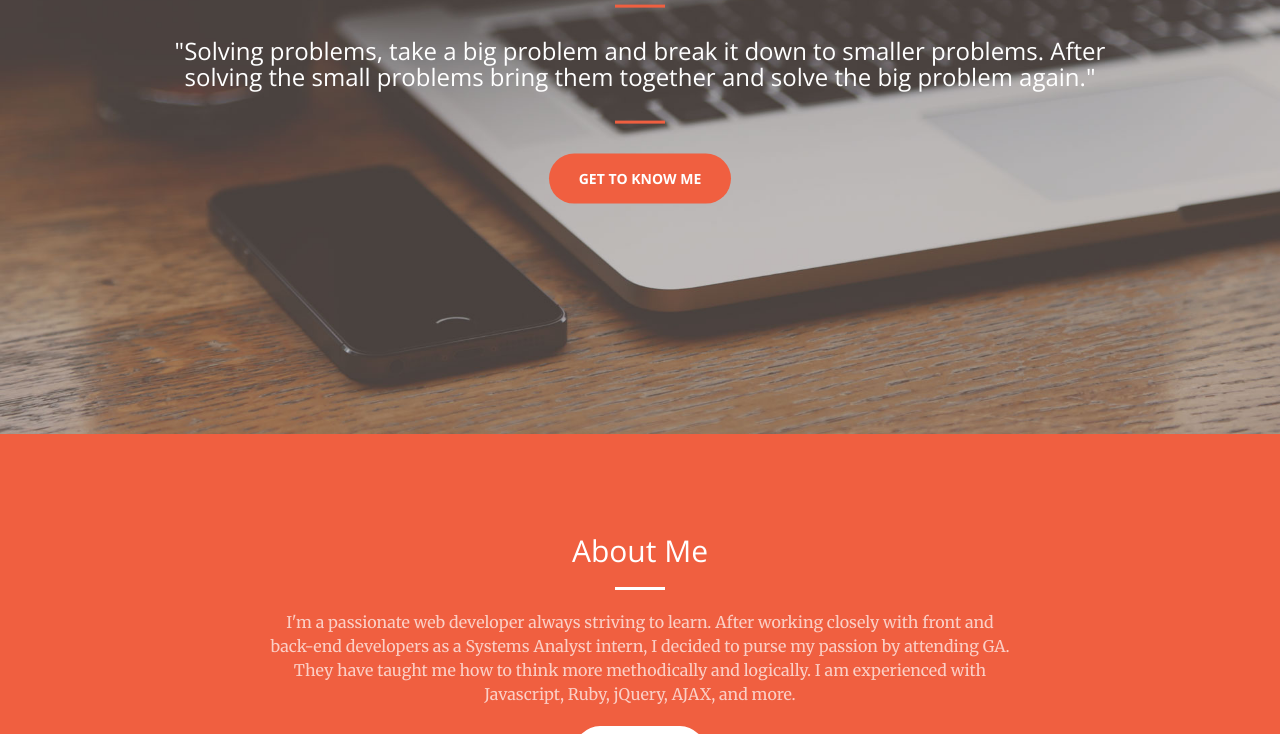
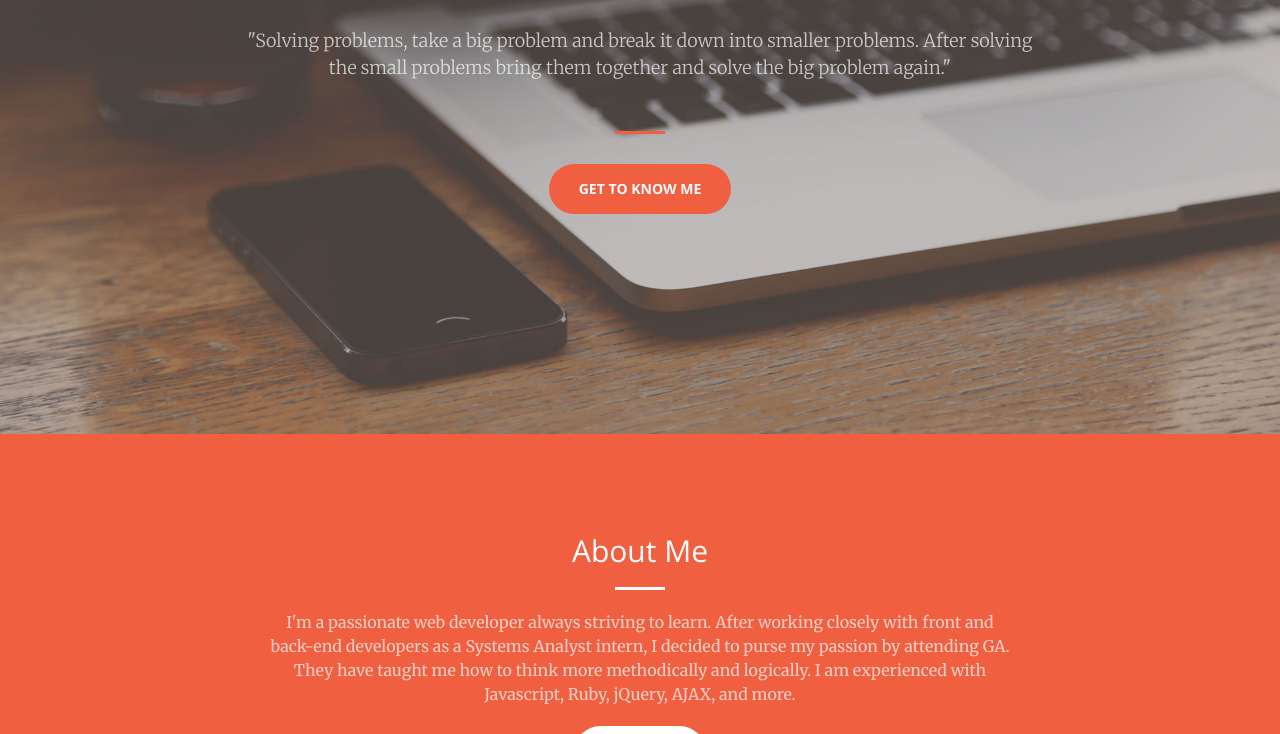
Before and after one commit to Pouk91/portfolio, a website: page index.html in a window 1280 px wide. Shown: the part 366-1100 px from the top of the page. Drawn offline with nearby package versions, Linux system fonts and the light colour scheme.

Commit message:
Replaced h3 tag with p tag

```diff
--- a/index.html
+++ b/index.html
@@ -77,7 +77,7 @@
                 <h1 id="homeHeading">Hi, I'm <span style="color:orange">Pinaro Ouk</span> and I'm a Web Developer!</h1>
                 <!-- <h2>Web Developer</h2> -->
                 <hr>
-                <h3>"Solving problems, take a big problem and break it down to smaller problems. After solving the small problems bring them together and solve the big problem again."</h3>
+                <p>"Solving problems, take a big problem and break it down into smaller problems. After solving the small problems bring them together and solve the big problem again."</p>
                 <hr>
                 <a href="#about" class="btn btn-primary btn-xl page-scroll">Get To Know Me</a>
             </div>
```
